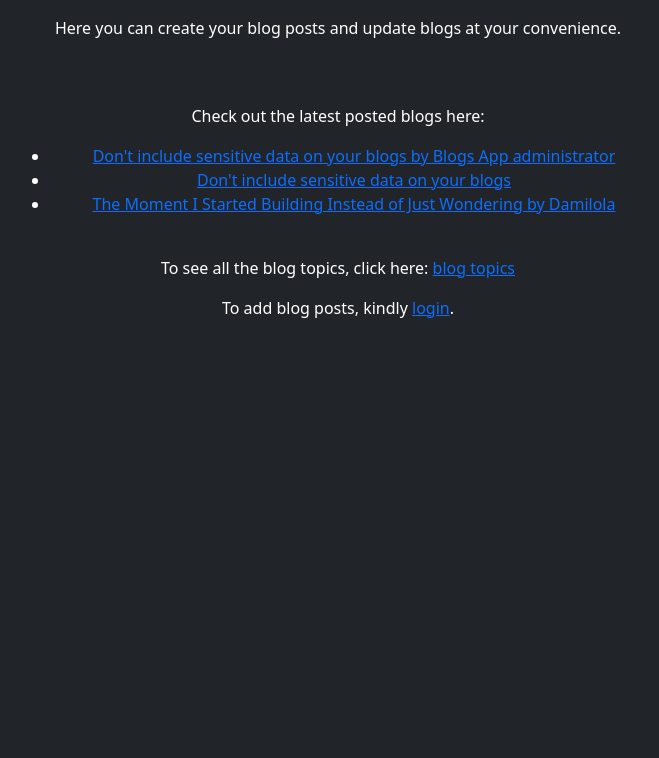
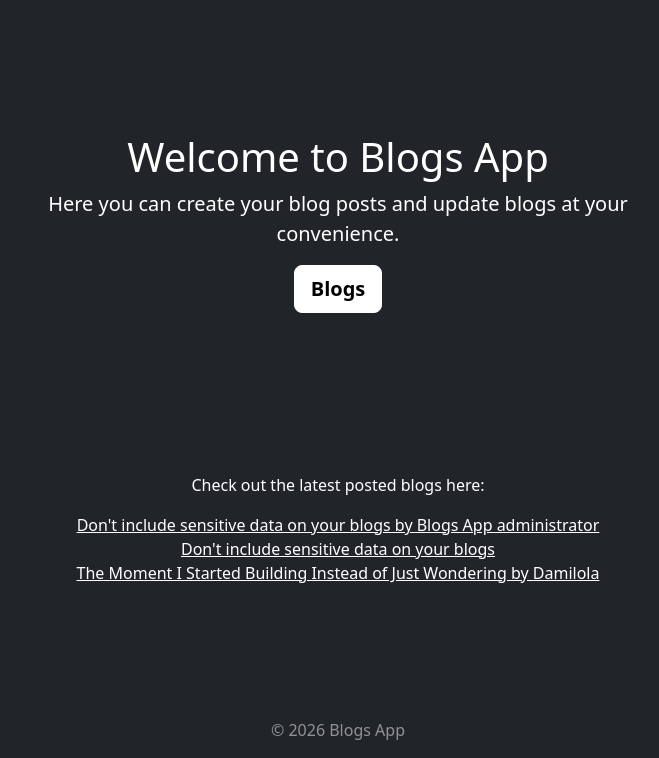
Before and after one commit to Dami-s-projects/blogs-app, a Django app: page / in a window 1280 px wide. Shown: the part 42-800 px from the top of the page, without its empty margins (302-961 px from the left). Run offline with Django 5.2, Linux system fonts and the light colour scheme; data comes from the database, SQL or seed files in the repository.

Commit message:
Styled the index.html with Bootstrap template
Styled the index.html file to use similar design with
https://getbootstrap.com/docs/5.3/examples/cover/ template. i modifed
the html code to use the bootstrap classes and added the necessary css
to make it look like the cover template.

```diff
--- a/blogs/templates/blogs/index.html
+++ b/blogs/templates/blogs/index.html
@@ -1,27 +1,41 @@
 {% extends 'blogs/base.html' %}
 
+{% block extra_css %}
 
+{% endblock extra_css %}
 
 
 
 {% block content %}
-<p>Here you can create your blog posts and update blogs at your convenience.</p>
-<br>
-<br>
-<p>Check out the latest posted blogs here: </p>
-<ul>
+  <main class="px-3 mt-auto">
+    <h1>Welcome to Blogs App</h1>
+    <p class="lead">Here you can create your blog posts and update blogs at your convenience.</p>
+    <p class="lead">
+            <a href="{% url 'blogs:blog_topics' %}" class="btn btn-lg btn-light fw-bold border-white bg-white">Blogs</a>
+        </p>
+</main>
+<section class="px-3 mt-4 mb-auto">
+  <br>
+  <br>
+  <br>
+  <br>
+  <br>
+  <p>Check out the latest posted blogs here: </p>
+
+  <ul class="list-unstyled">
     {% for each_headline in blog_headlines|slice:"3" %}
-      <li><a href="{% url 'blogs:blog_content' each_headline.id %}">{{ each_headline }}</a></li>
+      <li><a href="{% url 'blogs:blog_content' each_headline.id %}" class="text-white">{{ each_headline }}</a></li>
     {% empty %}
       <li>No blog has been added yet.</li>
     {% endfor %}
 
-</ul>
-<br>
-<p>To see all the blog topics, click here:  <a href="{% url 'blogs:blog_topics' %}">blog topics</a></p>
-{% if not user.is_authenticated %}
-<p>To add blog posts, kindly <a href="{% url 'accounts:login' %}">login</a>.</p>
-{% endif %}
+  </ul>
+
+</section>
+
+<footer class=" text-white-50">
+  © 2026 Blogs App
+</footer>
 
 
 
```
